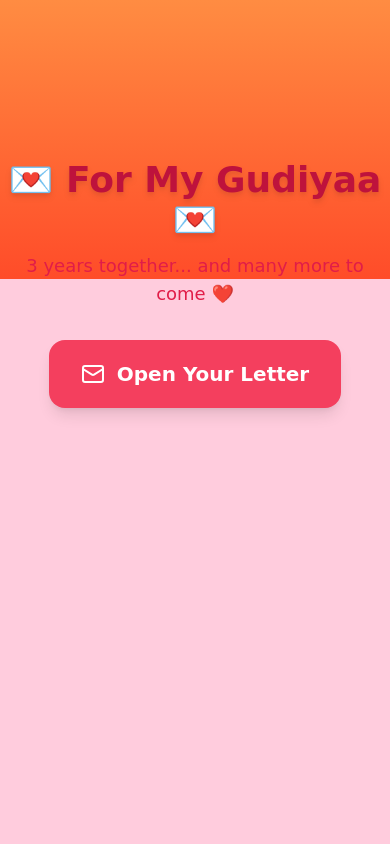
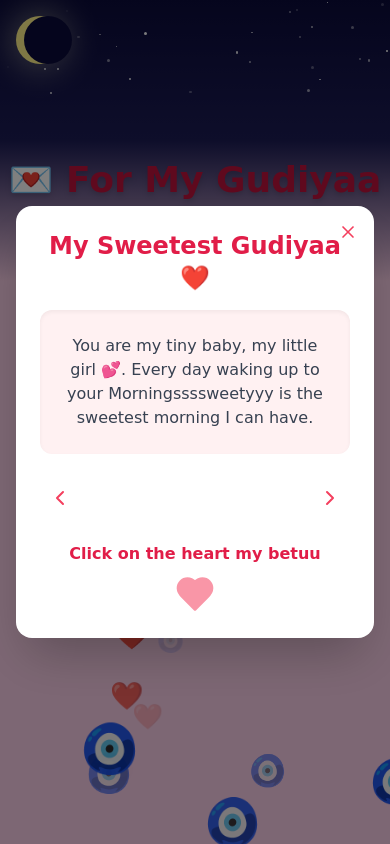
Before and after one commit to aryandogra2004-code/Gudiyaa, a React (Vite) app: page / in a window 390 px wide. Both pictures are taken after a click on the button "Open Your Letter". Built offline with nearby package versions, Linux system fonts and the light colour scheme.

Commit message:
Add files via upload

```diff
--- a/src/App.jsx
+++ b/src/App.jsx
@@ -1,95 +1,235 @@
 import { useState, useEffect } from "react";
-import { motion } from "framer-motion";
-import { Heart, Mail } from "lucide-react";
+import { motion, AnimatePresence } from "framer-motion";
+import { Heart, Mail, X, ChevronLeft, ChevronRight } from "lucide-react";
 
 export default function GudiyaaLoveSite() {
   const [open, setOpen] = useState(false);
-  const [isEvening, setIsEvening] = useState(false);
+  const [cardIndex, setCardIndex] = useState(0);
+  const [showScroll, setShowScroll] = useState(false);
+  const [phase, setPhase] = useState("day"); // day, evening, night
+  const [fallingStar, setFallingStar] = useState(false);
 
+  const cards = [
+    "You are my tiny baby, my little girl 💕. Every day waking up to your Morningssssweetyyy is the sweetest morning I can have.",
+    "I love your sundrrrrr voice, your cutuuuu laugh. Onlyyyy you can make my heart melt everyday ✨.",
+    "3 years together and still counting… I want to spend forever with you 💍💕💕💕❤️.",
+    "You are meraa chotuu sa bacchaa and no matter how old we get you will always remain my chotuuubaby 💖.",
+    "I love you so much, Gudiyaa ❤️ You are my everything, forever & always ❤️."
+  ];
+
+  const longMessage = `My pyariii Gudiyaa 💕
+From the moment we met I somehow knew in my heart that youuu are the one and since that day I have not loved anyone more than you 🥺. I want to spend every single day making you feel loved and special because you deserve it and you desrveeee so much moreee, Jaan. You are my heart. No words can truly capture how much I adore you. Every day theee love grows innn my dill. I just lovee youuu soo soo much. You are my family, my comfort, my wife. We will live our whole life together just each other’s. I’ll make my girl's each and every dream come true. We will wakeee up together and wee will ninii togetherrr. Ap Meri Sanju ho aur ap mere he rahogi. when ever my bchu reads this i want you to feel that at this moment too you are in my heart. you are my family my whole wide worldI’ll never let your cutest smileee fade. You make me smile, you make meee happy, just ME & YOU 💟💟❤. Alwaysss keep BLUSHINGG AND SMILINGG MYY BEAUTIFUL SANJU With lotsss of loveee meriii jaannn, yourrrr babyyyy, Aruuuuuuu 💗💗💗🤭`;
+
+  const floatingEmojis = [
+    { symbol: "❤️", color: "text-rose-400", size: 25 },
+    { symbol: "🧿", color: "text-blue-500", size: 30 }
+  ];
+
+  const stars = [...Array(30)].map((_, i) => ({
+    top: Math.random() * 33,
+    left: Math.random() * 100,
+    size: 1 + Math.random() * 2,
+    delay: Math.random() * 3
+  }));
+
+  const clouds = [...Array(5)].map((_, i) => ({
+    top: Math.random() * 20 + 5,
+    left: Math.random() * 100,
+    speed: Math.random() * 5 + 1
+  }));
+
+  // Determine phase based on time
   useEffect(() => {
-    const hour = new Date().getHours();
-    setIsEvening(hour >= 15 && hour < 18);
-
-    const interval = setInterval(() => {
+    const updatePhase = () => {
       const h = new Date().getHours();
-      setIsEvening(h >= 15 && h < 18);
-    }, 60000);
-
+      if (h >= 18 || h < 5) setPhase("night");
+      else if (h >= 16) setPhase("evening");
+      else setPhase("day");
+    };
+    updatePhase();
+    const interval = setInterval(updatePhase, 60000);
     return () => clearInterval(interval);
   }, []);
 
+  // Falling star
+  useEffect(() => {
+    if (phase !== "night") return;
+    const interval = setInterval(() => {
+      setFallingStar(true);
+      setTimeout(() => setFallingStar(false), 1500);
+    }, 10000 + Math.random() * 10000);
+    return () => clearInterval(interval);
+  }, [phase]);
+
+  const getMessage = () => {
+    if (phase === "night") return "Get tucked in your blanket and sleepee cozy and comfy, my Gudiyaa 🌙💖";
+    if (phase === "day") return "Goodmorningsss JAAN, wakey wakey Have Sundrrr sa dayyy ☀️💛";
+    if (phase === "evening") return "Cozy clouds for my cutie ☁️💗";
+    return "";
+  };
+
   return (
+    <div className="min-h-screen relative flex flex-col items-center justify-start font-poppins overflow-hidden bg-pink-200">
+
+      {/* Weather Top 1/3 */}
+      <div className="absolute top-0 left-0 w-full h-1/3 z-0 overflow-hidden">
+        {/* Background gradient */}
         <div
-      className="min-h-screen relative flex flex-col items-center justify-start font-poppins overflow-hidden"
-      style={{
-        background: "linear-gradient(to bottom, #ff8c42, #ff4c29 33%, #ffccdd 33%, #ffccdd 100%)"
-      }}
-    >
-      {/* Sunset Top 1/3 */}
-      {isEvening && (
-        <div className="absolute top-0 left-0 w-full h-1/3 overflow-hidden pointer-events-none">
+          className={`absolute top-0 left-0 w-full h-full transition-colors duration-1000
+            ${phase==="night" ? "bg-gradient-to-b from-[#0b0b3b] via-[#1c1c55] to-transparent" : ""}
+            ${phase==="day" ? "bg-gradient-to-b from-[#87CEFA] via-[#B0E0E6] to-transparent" : ""}
+            ${phase==="evening" ? "bg-gradient-to-b from-[#ff7f50] via-[#ff4500] to-transparent" : ""}`}
+        ></div>
+
         {/* Sun */}
-          <motion.div
-            className="absolute left-1/2 transform -translate-x-1/2 w-16 h-16 bg-yellow-300 rounded-full shadow-[0_0_40px_10px_rgba(255,200,0,0.4)] z-10"
-            animate={{ top: ["10%", "80%"] }}
-            transition={{ duration: 60, ease: "linear", repeat: Infinity }}
-          />
+        {(phase === "day" || phase === "evening") && (
+          <div className={`absolute top-8 left-1/2 transform -translate-x-1/2 rounded-full
+            ${phase==="day" ? "w-20 h-20 bg-yellow-300 shadow-[0_0_30px_10px_rgba(255,255,150,0.5)]" : ""}
+            ${phase==="evening" ? "w-24 h-24 bg-orange-400 shadow-[0_0_50px_15px_rgba(255,140,0,0.5)]" : ""}`}>
+          </div>
+        )}
 
-          {/* Clouds behind sun */}
-          {[...Array(3)].map((_, i) => (
+        {/* Clouds */}
+        {(phase === "day" || phase === "evening") && clouds.map((cloud, i) => (
           <motion.div
             key={i}
-              className="absolute bg-white/50 rounded-full blur-2xl"
-              style={{
-                width: `${100 + i * 50}px`,
-                height: `${50 + i * 25}px`,
-                top: `${10 + i * 15}%`,
-                left: `${i * 40}%`,
-                zIndex: 1
-              }}
-              initial={{ x: i % 2 === 0 ? "-30%" : "120%" }}
-              animate={{ x: i % 2 === 0 ? "120%" : "-30%" }}
-              transition={{ duration: 60 + i * 20, repeat: Infinity, ease: "linear" }}
+            className="absolute w-20 h-12 bg-white/70 rounded-full shadow-lg"
+            style={{ top: `${cloud.top}%`, left: `${cloud.left}%` }}
+            animate={{ x: [0, 100] }}
+            transition={{ repeat: Infinity, duration: cloud.speed, ease: "linear", repeatType: "loop", delay: i }}
           />
         ))}
 
-          {/* Clouds in front of sun */}
-          {[...Array(2)].map((_, i) => (
+        {/* Moon & Stars */}
+        {phase === "night" && (
+          <>
+            <div className="absolute top-4 left-4 w-12 h-12 bg-yellow-200 rounded-full shadow-[0_0_30px_8px_rgba(255,255,204,0.3)]">
+              <div className="w-12 h-12 rounded-full bg-[#0b0b3b] absolute top-0 left-2"></div>
+            </div>
+            {stars.map((star, i) => (
               <motion.div
                 key={i}
-              className="absolute bg-white/60 rounded-full blur-2xl"
-              style={{
-                width: `${120 + i * 40}px`,
-                height: `${60 + i * 25}px`,
-                top: `${15 + i * 20}%`,
-                left: `${i * 30}%`,
-                zIndex: 20
-              }}
-              initial={{ x: i % 2 === 0 ? "120%" : "-30%" }}
-              animate={{ x: i % 2 === 0 ? "-30%" : "120%" }}
-              transition={{ duration: 50 + i * 20, repeat: Infinity, ease: "linear" }}
+                className="absolute bg-white rounded-full"
+                style={{ width: star.size, height: star.size, top: `${star.top}%`, left: `${star.left}%` }}
+                animate={{ opacity: [0,1,0] }}
+                transition={{ duration: 1 + Math.random()*2, repeat: Infinity, delay: star.delay }}
               />
             ))}
-        </div>
+            <AnimatePresence>
+              {fallingStar && (
+                <motion.div
+                  className="absolute bg-white w-1 h-1 rounded-full shadow-lg"
+                  initial={{ top: "5%", left: "0%" }}
+                  animate={{ top: "25%", left: "100%", scale: 1 }}
+                  exit={{ opacity:0 }}
+                  transition={{ duration:1.5, ease:"easeInOut" }}
+                />
+              )}
+            </AnimatePresence>
+          </>
         )}
 
-      {/* Title */}
-      <div className="text-center mt-40 mb-8 z-10 relative">
-        <h1 className="text-4xl md:text-5xl font-bold text-rose-700 drop-shadow-md">
-          💌 For My Gudiyaa 💌
-        </h1>
-        <p className="text-lg md:text-xl text-rose-600 mt-3">
-          3 years together... and many more to come ❤️
-        </p>
+        {/* Weather Message */}
+        <div className="absolute bottom-2 w-full text-center text-white text-sm drop-shadow-lg px-4">
+          {getMessage()}
+        </div>
       </div>
 
-      {/* Open Letter Button */}
-      <button
+      {/* Floating emojis */}
+      {[...Array(25)].map((_, i) => {
+        const emoji = i % 2 === 0 ? floatingEmojis[0] : floatingEmojis[1];
+        return (
+          <motion.div
+            key={i}
+            className={`${emoji.color} absolute`}
+            style={{ top: `${33 + Math.random() * 67}%`, left: `${Math.random() * 100}%`, fontSize: `${emoji.size + Math.random() * 15}px` }}
+            initial={{ opacity: 0, scale: 0 }}
+            animate={{ opacity: [0, 1, 0], y: [0, -50], scale: [0.6, 1.2, 0.6] }}
+            transition={{ duration: 5 + Math.random() * 3, repeat: Infinity, delay: i * 0.3 }}
+          >
+            {emoji.symbol}
+          </motion.div>
+        );
+      })}
+
+      {/* Title */}
+      <motion.div className="text-center mt-40 mb-8 z-10 relative" initial={{ opacity: 0, y: -30 }} animate={{ opacity: 1, y: 0 }} transition={{ duration: 0.8 }}>
+        <h1 className="text-4xl md:text-5xl font-bold text-rose-700 drop-shadow-md"> 💌 For My Gudiyaa 💌 </h1>
+        <p className="text-lg md:text-xl text-rose-600 mt-3"> 3 years together... and many more to come ❤️ </p>
+      </motion.div>
+
+      {/* Open Letter */}
+      <motion.button
         onClick={() => setOpen(true)}
-        className="bg-rose-500 hover:bg-rose-600 text-white px-8 py-5 rounded-2xl shadow-lg flex items-center gap-3 text-xl font-semibold z-20"
+        className="bg-rose-500 hover:bg-rose-600 text-white px-8 py-5 rounded-2xl shadow-lg flex items-center gap-3 text-xl font-semibold z-10"
+        whileHover={{ scale: 1.05 }}
+        whileTap={{ scale: 0.95 }}
       >
         <Mail className="w-6 h-6" /> Open Your Letter
+      </motion.button>
+
+      {/* Envelope Modal */}
+      <AnimatePresence>
+        {open && !showScroll && (
+          <motion.div
+            initial={{ opacity: 0, scale: 0.8 }}
+            animate={{ opacity: 1, scale: 1 }}
+            exit={{ opacity: 0, scale: 0.8 }}
+            transition={{ duration: 0.4 }}
+            className="fixed inset-0 bg-black/50 flex items-center justify-center p-4 z-50"
+          >
+            <motion.div className="bg-white rounded-2xl shadow-2xl max-w-lg w-full p-6 relative flex flex-col items-center" initial={{ y: 50, opacity: 0 }} animate={{ y: 0, opacity: 1 }} exit={{ y: 50, opacity: 0 }}>
+              <button onClick={() => setOpen(false)} className="absolute top-4 right-4 text-rose-500 hover:text-rose-700">
+                <X className="w-5 h-5" />
               </button>
+              <h2 className="text-2xl font-bold text-rose-600 text-center mb-4">My Sweetest Gudiyaa ❤️</h2>
+              <motion.div key={cardIndex} initial={{ opacity: 0, y: 30 }} animate={{ opacity: 1, y: 0 }} exit={{ opacity: 0, y: -30 }} transition={{ duration: 0.3 }} className="bg-rose-50 p-6 rounded-xl shadow-inner text-center text-gray-700 min-h-[120px] flex items-center justify-center">
+                {cards[cardIndex]}
+              </motion.div>
+              <div className="flex justify-between w-full mt-6">
+                <button onClick={() => setCardIndex((cardIndex - 1 + cards.length) % cards.length)} className="p-2 text-rose-500 hover:text-rose-700">
+                  <ChevronLeft className="w-6 h-6" />
+                </button>
+                <button onClick={() => setCardIndex((cardIndex + 1) % cards.length)} className="p-2 text-rose-500 hover:text-rose-700">
+                  <ChevronRight className="w-6 h-6" />
+                </button>
+              </div>
+              <div className="flex flex-col items-center mt-6 cursor-pointer" onClick={() => setShowScroll(true)}>
+                <p className="text-rose-600 font-semibold mb-2 text-center">Click on the heart my betuu</p>
+                <motion.div className="animate-pulse" whileHover={{ scale: 1.2 }}>
+                  <Heart className="w-10 h-10 text-rose-500 fill-rose-500" />
+                </motion.div>
+              </div>
+            </motion.div>
+          </motion.div>
+        )}
+      </AnimatePresence>
+
+      {/* Scroll Modal */}
+      <AnimatePresence>
+        {showScroll && (
+          <motion.div
+            initial={{ opacity: 0, scale: 0.8 }}
+            animate={{ opacity: 1, scale: 1 }}
+            exit={{ opacity: 0, scale: 0.8 }}
+            transition={{ duration: 0.4 }}
+            className="fixed inset-0 bg-black/50 flex items-center justify-center p-4 z-50"
+          >
+            <motion.div className="relative bg-white rounded-3xl shadow-2xl max-w-4xl w-full p-6 flex flex-col items-center" initial={{ y: 50, opacity: 0 }} animate={{ y: 0, opacity: 1 }} exit={{ y: 50, opacity: 0 }}>
+              <button onClick={() => setShowScroll(false)} className="absolute top-4 right-4 text-rose-500 hover:text-rose-700">
+                <X className="w-5 h-5" />
+              </button>
+              <div className="bg-white p-6 rounded-xl shadow-inner border border-pink-200 w-full relative overflow-auto max-h-[80vh] max-w-full">
+                <div className="absolute top-0 left-0 right-0 flex justify-between p-2 text-pink-400 font-bold text-xl">
+                  <div>🎀🌸</div>
+                  <div>🌸🎀</div>
+                </div>
+                <pre className="whitespace-pre-wrap text-center text-rose-600 text-base font-poppins min-w-[600px]">{longMessage}</pre>
+              </div>
+            </motion.div>
+          </motion.div>
+        )}
+      </AnimatePresence>
     </div>
   );
 }
```
Lines whose indentation alone changed are shown as unchanged.
